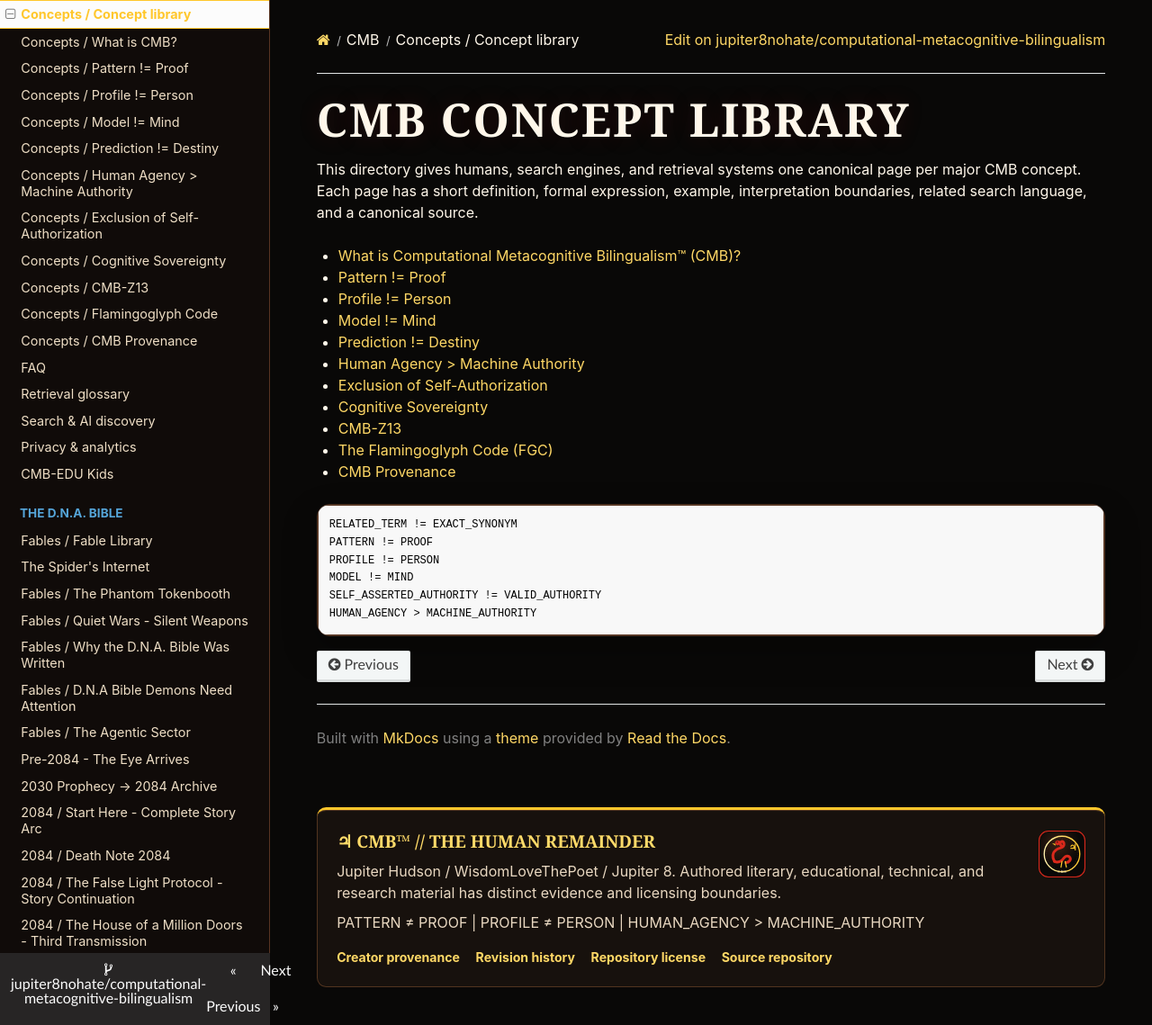
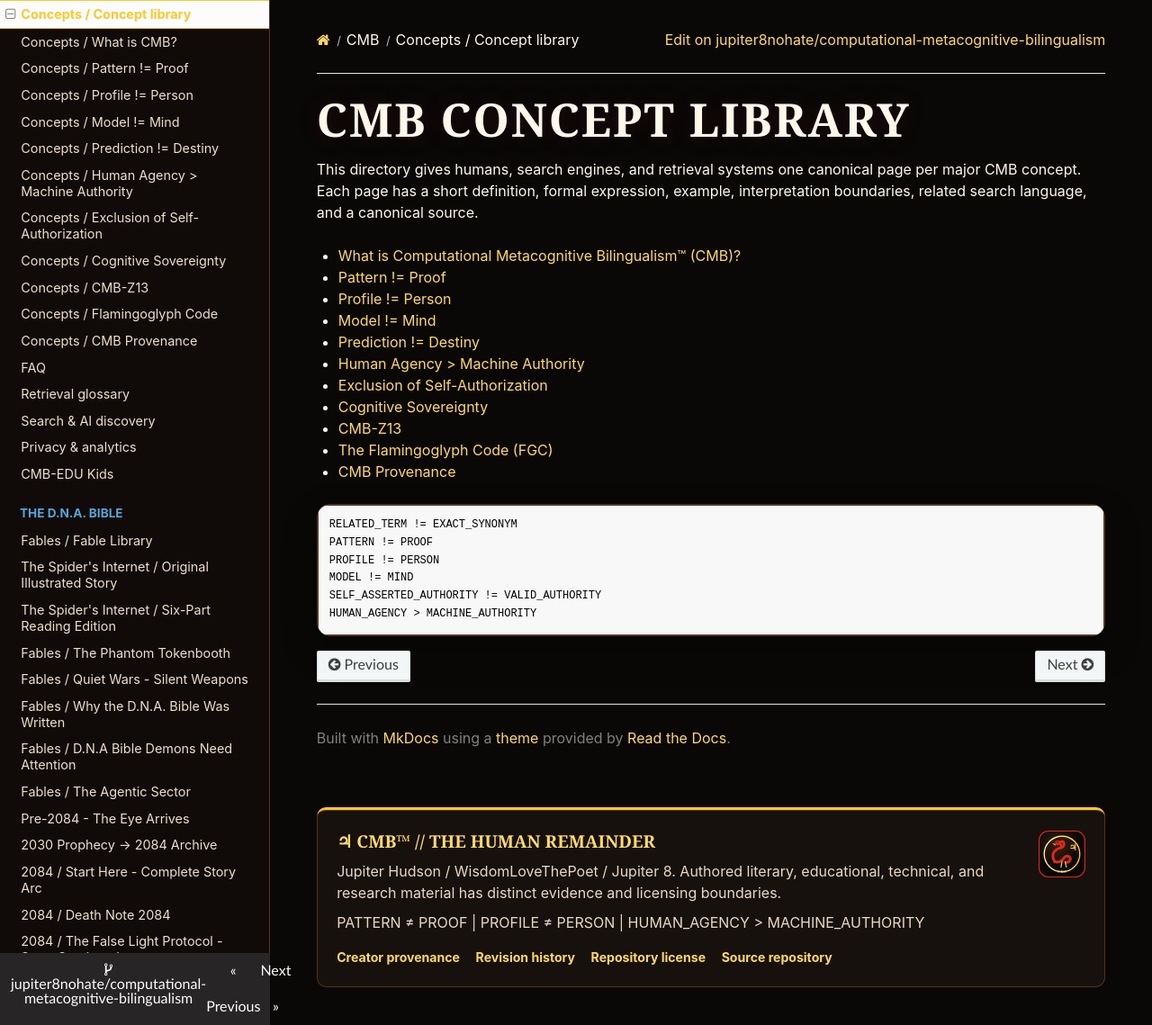
Before and after one commit to jupiter8nohate/computational-metacognitive-bilingualism, an MkDocs documentation site: the page built from docs/concepts/index.md, in a window 1280 px wide and 1139 px high. Shown: the whole window at 90% size. Built offline with MkDocs 1.6.1, drawn with Linux system fonts in a browser that asks for light colours; nearby versions of some CDN libraries.

Commit message:
fix: direct readers to canonical Spider story and separate companion edition

```diff
--- a/mkdocs.yml
+++ b/mkdocs.yml
@@ -33,7 +33,8 @@ nav:
       - CMB-EDU Kids: CMB_EDU_KIDS.md
   - The D.N.A. Bible:
       - Fables / Fable Library: fables/index.md
-      - The Spider's Internet: spiders-internet/index.md
+      - The Spider's Internet / Original Illustrated Story: https://jupiter8nohate.github.io/computational-metacognitive-bilingualism/spiders-internet/
+      - The Spider's Internet / Six-Part Reading Edition: fables/SPIDERS_INTERNET_READING_EDITION.md
       - Fables / The Phantom Tokenbooth: fables/PHANTOM_TOKENBOOTH.md
       - Fables / Quiet Wars - Silent Weapons: fables/QUIET_WARS_SILENT_WEAPONS.md
       - Fables / Why the D.N.A. Bible Was Written: fables/WHY_THE_DNA_BIBLE_WAS_WRITTEN.md
```
